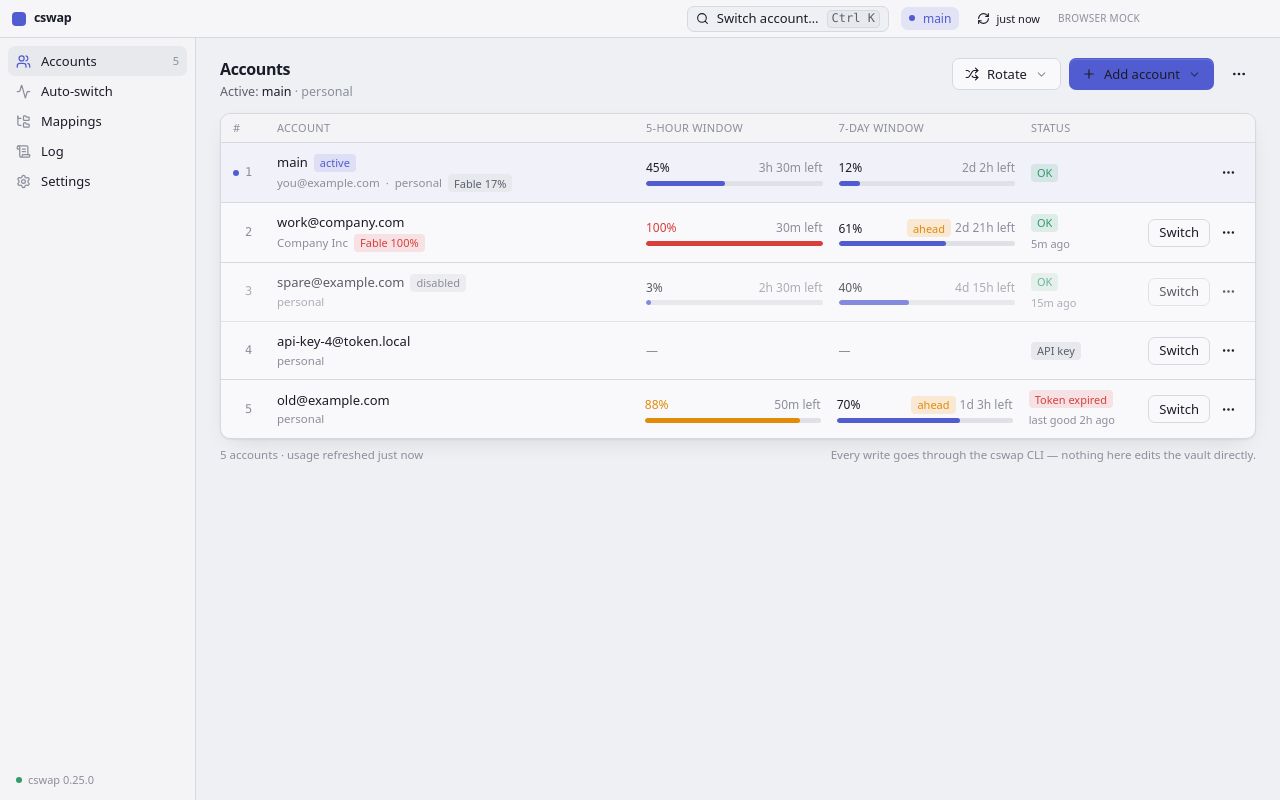
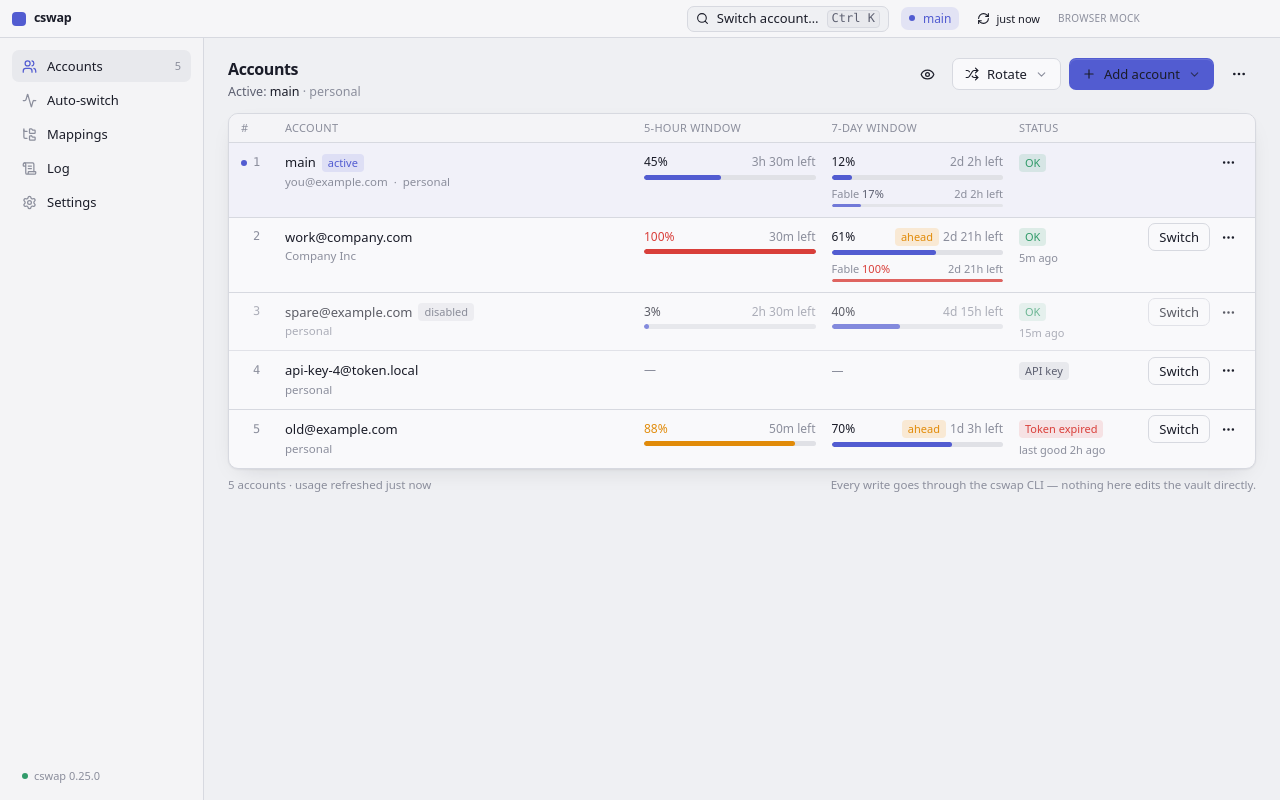
Before and after one commit to TheSkinnyRat/cswap-desktop, a React (Vite) app: page /home/you/work/client-app in a window 1280 px wide. Built offline with nearby package versions, Linux system fonts and the light colour scheme.

Commit message:
feat: Purwa's first-look fixes — roomier sidebar, top-aligned columns, white text on primary buttons in dark, eye button to mask emails, menus never truncate, refresh on focus + 'Never' interval, per-model windows under the 7-day column; 0.1.4

```diff
--- a/package.json
+++ b/package.json
@@ -1,6 +1,6 @@
 {
   "name": "cswap-desktop",
-  "version": "0.1.3",
+  "version": "0.1.4",
   "description": "Desktop app for claude-swap (cswap): manage and switch Claude Code accounts without the terminal.",
   "main": "./out/main/index.js",
   "author": "Purwa Sabrang Ramadhan",
--- a/src/main/core.ts
+++ b/src/main/core.ts
@@ -120,8 +120,20 @@
   }
   private scheduleRefresh(): void {
     if (this.refreshTimer) clearInterval(this.refreshTimer)
-    const secs = Math.max(15, this.settings.get().refreshSeconds || 60)
-    this.refreshTimer = setInterval(() => void this.refresh(), secs * 1000)
+    this.refreshTimer = null
+    const secs = this.settings.get().refreshSeconds
+    if (!secs || secs <= 0) return // 0 = never; manual, focus and vault changes still refresh
+    this.refreshTimer = setInterval(() => void this.refresh(), Math.max(15, secs) * 1000)
+  }
+
+  // Window shown or focused: re-read once, but not more often than every 10 s.
+  private lastFocusRefresh = 0
+  refreshOnFocus(): void {
+    if (!this.settings.get().refreshOnFocus) return
+    const now = Date.now()
+    if (now - this.lastFocusRefresh < 10000) return
+    this.lastFocusRefresh = now
+    void this.refresh()
   }
 
   // Every mutation ends with a refresh so the UI never shows a stale row.
--- a/src/main/index.ts
+++ b/src/main/index.ts
@@ -40,6 +40,8 @@
   w.on('ready-to-show', () => {
     if (!(process.argv.includes('--hidden') || core.settings.get().startMinimized)) w.show()
   })
+  w.on('focus', () => core?.refreshOnFocus())
+  w.on('show', () => core?.refreshOnFocus())
   w.on('close', (e) => {
     if (!quitting && core.settings.get().closeToTray && tray) {
       e.preventDefault()
--- a/src/renderer/src/components/CommandPalette.tsx
+++ b/src/renderer/src/components/CommandPalette.tsx
@@ -5,10 +5,10 @@
 import { api } from '../lib/api'
 import { useToast } from '../lib/toast'
 import { Kbd, cx } from './ui'
-import { pct } from '../lib/format'
+import { maskEmail, pct } from '../lib/format'
 
 export function CommandPalette({ open, onClose }: { open: boolean; onClose: () => void }): React.JSX.Element | null {
-  const { accounts, setPage } = useStore()
+  const { accounts, setPage, settings } = useStore()
   const { notify } = useToast()
   const [q, setQ] = useState('')
   const [i, setI] = useState(0)
@@ -80,7 +80,7 @@
                   <span className={cx('h-[6px] w-[6px] rounded-full', r.a.active ? 'bg-accent' : 'bg-border-strong')} />
                   <span className="min-w-0 flex-1 truncate text-fg">
                     {r.a.alias && <span className="mr-1.5 font-medium">{r.a.alias}</span>}
-                    <span className={r.a.alias ? 'text-fg-2' : ''}>{r.a.email}</span>
+                    <span className={r.a.alias ? 'text-fg-2' : ''}>{maskEmail(r.a.email, settings.maskEmails)}</span>
                   </span>
                   {r.a.usage?.fiveHour && <span className="text-[11.5px] text-fg-3">5h {pct(r.a.usage.fiveHour.pct)} · 7d {pct(r.a.usage.sevenDay?.pct)}</span>}
                   {r.a.active ? <span className="text-[11px] text-accent">active</span> : <ArrowRightLeft size={13} className="text-fg-3" />}
--- a/src/renderer/src/components/Sidebar.tsx
+++ b/src/renderer/src/components/Sidebar.tsx
@@ -14,14 +14,14 @@
   const { page, setPage, binary, auto, accounts, updater } = useStore()
   const count = accounts.payload?.accounts.length
   return (
-    <nav className="flex w-[196px] shrink-0 flex-col border-r border-border bg-surface/40 px-2 py-2" aria-label="Main">
+    <nav className="flex w-[204px] shrink-0 flex-col gap-[2px] border-r border-border bg-surface/40 px-3 py-3" aria-label="Main">
       {items.map((it) => (
         <button
           key={it.id}
           onClick={() => setPage(it.id)}
           aria-current={page === it.id ? 'page' : undefined}
           data-testid={`nav-${it.id}`}
-          className={cx('flex h-[30px] items-center gap-2.5 rounded-md px-2 text-[13px] transition-colors duration-150', page === it.id ? 'bg-surface-2 font-medium text-fg' : 'text-fg-2 hover:bg-surface-2/70 hover:text-fg')}
+          className={cx('flex h-[32px] items-center gap-2.5 rounded-md px-2.5 text-[13px] transition-colors duration-150', page === it.id ? 'bg-surface-2 font-medium text-fg' : 'text-fg-2 hover:bg-surface-2/70 hover:text-fg')}
         >
           <span className={page === it.id ? 'text-accent' : 'text-fg-3'}>{it.icon}</span>
           <span className="flex-1 text-left">{it.label}</span>
@@ -31,7 +31,7 @@
         </button>
       ))}
       <div className="flex-1" />
-      <div className="px-2 pb-1 text-[11px] text-fg-3" data-testid="sidebar-status">
+      <div className="px-2.5 pb-1 text-[11px] text-fg-3" data-testid="sidebar-status">
         {binary === null ? (
           'detecting cswap…'
         ) : binary.version ? (
--- a/src/renderer/src/components/TitleBar.tsx
+++ b/src/renderer/src/components/TitleBar.tsx
@@ -2,10 +2,10 @@
 import { useStore } from '../lib/store'
 import { platform, isElectron } from '../lib/api'
 import { Kbd, cx } from './ui'
-import { ageSeconds } from '../lib/format'
+import { ageSeconds, maskEmail } from '../lib/format'
 
 export function TitleBar({ onPalette }: { onPalette: () => void }): React.JSX.Element {
-  const { accounts, refresh, now } = useStore()
+  const { accounts, refresh, now, settings } = useStore()
   const active = accounts.payload?.accounts.find((a) => a.active)
   const mac = platform === 'darwin'
   const fetchedAge = accounts.fetchedAt ? ageSeconds((now - new Date(accounts.fetchedAt).getTime()) / 1000) : ''
@@ -28,7 +28,7 @@
       {active && (
         <div className="no-drag hidden items-center gap-2 rounded-md bg-accent-soft px-2 py-[3px] text-[12px] text-accent md:flex" data-testid="active-pill">
           <span className="h-[6px] w-[6px] rounded-full bg-accent" />
-          <span className="font-medium">{active.alias || active.email}</span>
+          <span className="font-medium">{active.alias || maskEmail(active.email, settings.maskEmails)}</span>
         </div>
       )}
       <button
--- a/src/renderer/src/pages/Accounts.tsx
+++ b/src/renderer/src/pages/Accounts.tsx
@@ -6,14 +6,15 @@
 import { useToast } from '../lib/toast'
 import { Bar, Button, Chip, Dialog, Empty, Field, Input, Menu, Switch, cx } from '../components/ui'
 import { PageHeader } from '../components/PageHeader'
-import { ageSeconds, clockOf, orgTag, pct, relTime, resetText, statusLabel, statusTone, tone } from '../lib/format'
+import { ageSeconds, clockOf, maskEmail, orgTag, pct, relTime, resetText, statusLabel, statusTone, tone } from '../lib/format'
 
 type DialogKind = { kind: 'add' } | { kind: 'token' } | { kind: 'diag' } | { kind: 'alias'; a: Account } | { kind: 'move'; a: Account } | { kind: 'remove'; a: Account } | { kind: 'export'; a?: Account } | { kind: 'import' } | null
 
 export function AccountsPage(): React.JSX.Element {
-  const { accounts, now } = useStore()
+  const { accounts, now, settings, updateSettings } = useStore()
   const { notify } = useToast()
   const [dlg, setDlg] = useState<DialogKind>(null)
+  const mask = settings.maskEmails
   const [busy, setBusy] = useState<string | null>(null)
   const list = accounts.payload?.accounts ?? []
   const active = list.find((a) => a.active)
@@ -48,7 +49,7 @@
         subtitle={
           active ? (
             <>
-              Active: <span className="font-medium text-fg">{active.alias || active.email}</span>
+              Active: <span className="font-medium text-fg">{active.alias || maskEmail(active.email, mask)}</span>
               {active.isOrganization && <span className="text-fg-3"> · {orgTag(active)}</span>}
             </>
           ) : list.length ? (
@@ -57,6 +58,16 @@
         }
         actions={
           <>
+            <Button
+              variant="ghost"
+              className="!px-2"
+              aria-label={mask ? 'Show email addresses' : 'Hide email addresses'}
+              aria-pressed={mask}
+              title={mask ? 'Show email addresses' : 'Hide email addresses (keeps the first three characters)'}
+              data-testid="mask-toggle"
+              icon={mask ? <EyeOff size={15} /> : <Eye size={15} />}
+              onClick={() => void updateSettings({ maskEmails: !mask })}
+            />
             <Menu
               width={260}
               trigger={(open) => (
@@ -83,7 +94,7 @@
               ]}
             />
             <Menu
-              width={220}
+              width={260}
               trigger={() => <Button variant="ghost" className="!px-2" aria-label="More" data-testid="more-menu" icon={<Ellipsis size={16} />} />}
               items={[
                 { label: 'Export all accounts…', icon: <Download size={14} />, onSelect: () => setDlg({ kind: 'export' }) },
@@ -132,7 +143,7 @@
         )}
         {list.length > 0 && (
           <div className="overflow-hidden rounded-lg border border-border bg-surface shadow-card" data-testid="accounts-table">
-            <div className="grid grid-cols-[28px_minmax(220px,2fr)_minmax(140px,1fr)_minmax(140px,1fr)_minmax(84px,auto)_112px] items-center gap-4 border-b border-border bg-bg/50 px-3 py-1.5 text-[11px] font-medium uppercase tracking-wide text-fg-3">
+            <div className="grid grid-cols-[28px_minmax(200px,2fr)_minmax(150px,1fr)_minmax(150px,1fr)_minmax(96px,auto)_112px] items-center gap-4 border-b border-border bg-bg/50 px-3 py-1.5 text-[11px] font-medium uppercase tracking-wide text-fg-3">
               <span>#</span>
               <span>Account</span>
               <span>5-hour window</span>
@@ -141,7 +152,7 @@
               <span />
             </div>
             {list.map((a) => (
-              <AccountRow key={a.number} a={a} now={now} busy={busy} onSwitch={() => void switchTo(a)} onAction={(k) => setDlg(k)} onToggleDisabled={() => void act(`dis-${a.number}`, () => api.setDisabled(String(a.number), !a.disabled), () => (a.disabled ? `Account-${a.number} back in rotation` : `Account-${a.number} held out of rotation`))} onLaunch={() => void act(`run-${a.number}`, () => api.launchSession(String(a.number)), (v) => `Opened a terminal running ${(v as { command: string }).command}`)} />
+              <AccountRow key={a.number} a={a} now={now} mask={mask} busy={busy} onSwitch={() => void switchTo(a)} onAction={(k) => setDlg(k)} onToggleDisabled={() => void act(`dis-${a.number}`, () => api.setDisabled(String(a.number), !a.disabled), () => (a.disabled ? `Account-${a.number} back in rotation` : `Account-${a.number} held out of rotation`))} onLaunch={() => void act(`run-${a.number}`, () => api.launchSession(String(a.number)), (v) => `Opened a terminal running ${(v as { command: string }).command}`)} />
             ))}
           </div>
         )}
@@ -192,24 +203,24 @@
   )
 }
 
-function AccountRow({ a, now, busy, onSwitch, onAction, onToggleDisabled, onLaunch }: { a: Account; now: number; busy: string | null; onSwitch: () => void; onAction: (k: DialogKind) => void; onToggleDisabled: () => void; onLaunch: () => void }): React.JSX.Element {
+function AccountRow({ a, now, mask, busy, onSwitch, onAction, onToggleDisabled, onLaunch }: { a: Account; now: number; mask: boolean; busy: string | null; onSwitch: () => void; onAction: (k: DialogKind) => void; onToggleDisabled: () => void; onLaunch: () => void }): React.JSX.Element {
   const usage = a.usage ?? a.lastGoodUsage ?? null
   const stale = !a.usage && !!a.lastGoodUsage
   const sTone = statusTone(a.usageStatus)
   return (
     <div
-      className={cx('group grid grid-cols-[28px_minmax(220px,2fr)_minmax(140px,1fr)_minmax(140px,1fr)_minmax(84px,auto)_112px] items-center gap-4 border-b border-border px-3 py-2.5 last:border-b-0 transition-colors duration-150 hover:bg-surface-2/50', a.active && 'bg-accent-soft/40 hover:bg-accent-soft/50', a.disabled && 'opacity-70')}
+      className={cx('group grid grid-cols-[28px_minmax(200px,2fr)_minmax(150px,1fr)_minmax(150px,1fr)_minmax(96px,auto)_112px] items-start gap-4 border-b border-border px-3 py-2.5 last:border-b-0 transition-colors duration-150 hover:bg-surface-2/50', a.active && 'bg-accent-soft/40 hover:bg-accent-soft/50', a.disabled && 'opacity-70')}
       data-testid={`account-row-${a.number}`}
       data-active={a.active || undefined}
     >
-      <div className="flex items-center gap-1.5">
+      <div className="flex h-[19px] items-center gap-1.5">
         <span className={cx('h-[6px] w-[6px] rounded-full', a.active ? 'bg-accent' : 'bg-transparent')} aria-label={a.active ? 'active' : undefined} />
         <span className="mono text-fg-3">{a.number}</span>
       </div>
       <div className="min-w-0">
         <div className="flex min-w-0 items-center gap-1.5">
-          <span className="truncate text-[13px] font-medium text-fg" title={a.email} data-testid={a.alias ? `alias-${a.number}` : undefined}>
-            {a.alias || a.email}
+          <span className="truncate text-[13px] font-medium text-fg" title={mask ? undefined : a.email} data-testid={a.alias ? `alias-${a.number}` : undefined}>
+            {a.alias || maskEmail(a.email, mask)}
           </span>
           {a.active && <Chip tone="accent">active</Chip>}
           {a.disabled && (
@@ -220,22 +231,30 @@
         </div>
         <div className="mt-0.5 flex min-w-0 items-center gap-1.5 text-[11.5px] text-fg-3">
           {a.alias && (
-            <span className="truncate" title={a.email}>
-              {a.email}
+            <span className="truncate" title={mask ? undefined : a.email}>
+              {maskEmail(a.email, mask)}
             </span>
           )}
           {a.alias && <span>·</span>}
           <span className="truncate">{orgTag(a)}</span>
-          {usage?.scoped?.map((s) => (
-            <Chip key={s.name} tone={tone(s.pct) === 'ok' ? 'muted' : tone(s.pct)} title={`${s.name} weekly limit${s.resetsAt ? ` · resets ${relTime(s.resetsAt, now)}` : ''}`} className="shrink-0">
-              {s.name} {pct(s.pct)}
-            </Chip>
-          ))}
         </div>
       </div>
       <WindowCell w={usage?.fiveHour} now={now} label="5h" />
-      <WindowCell w={usage?.sevenDay} now={now} label="7d" />
-      <div className="flex flex-col items-start gap-1">
+      <div className="min-w-0">
+        <WindowCell w={usage?.sevenDay} now={now} label="7d" />
+        {usage?.scoped?.map((s) => (
+          <div key={s.name} className="mt-1.5" data-testid={`scoped-${s.name}`} title={`${s.name} weekly limit${s.resetsAt ? ` · resets ${relTime(s.resetsAt, now)}` : ''}`}>
+            <div className="mb-0.5 flex items-baseline justify-between gap-2 text-[11px]">
+              <span className="truncate text-fg-3">
+                {s.name} <span className={cx('font-medium tabular-nums', tone(s.pct) === 'danger' ? 'text-danger' : tone(s.pct) === 'warn' ? 'text-warn' : 'text-fg-2')}>{pct(s.pct)}</span>
+              </span>
+              {s.resetsAt && <span className="truncate tabular-nums text-fg-3">{resetText(s.resetsAt, now)}</span>}
+            </div>
+            <Bar pct={s.pct} tone={tone(s.pct)} className="!h-[3px] opacity-80" />
+          </div>
+        ))}
+      </div>
+      <div className="flex min-h-[19px] flex-col items-start justify-center gap-1">
         <Chip tone={sTone} title={a.usageStatus}>
           {statusLabel(a.usageStatus)}
         </Chip>
@@ -246,12 +265,12 @@
         )}
         {!stale && a.usageAgeSeconds !== undefined && a.usageAgeSeconds >= 60 && <span className="text-[11px] text-fg-3">{ageSeconds(a.usageAgeSeconds)}</span>}
       </div>
-      <div className="flex items-center justify-end gap-1">
+      <div className="flex h-[19px] items-center justify-end gap-1">
         <Button size="sm" variant={a.active ? 'ghost' : 'default'} disabled={a.active} loading={busy === `switch-${a.number}`} onClick={onSwitch} data-testid={`switch-${a.number}`} className={a.active ? 'invisible' : ''}>
           Switch
         </Button>
         <Menu
-          width={230}
+          width={280}
           trigger={() => <Button size="sm" variant="ghost" className="!px-1.5" aria-label={`Actions for account ${a.number}`} data-testid={`row-menu-${a.number}`} icon={<Ellipsis size={15} />} />}
           items={[
             { label: a.alias ? 'Change alias…' : 'Set alias…', icon: <Tag size={14} />, onSelect: () => onAction({ kind: 'alias', a }) },
@@ -260,7 +279,7 @@
             { separator: true, label: '' },
             { label: 'Open terminal as this account', hint: `cswap run ${a.number}`, icon: <TerminalSquare size={14} />, onSelect: onLaunch },
             { label: 'Export this account…', icon: <Download size={14} />, onSelect: () => onAction({ kind: 'export', a }) },
-            { label: 'Re-add from current login', hint: `slot ${a.number}`, icon: <Pencil size={14} />, onSelect: () => onAction({ kind: 'add' }) },
+            { label: 'Re-add from the current login', hint: `slot ${a.number}`, icon: <Pencil size={14} />, onSelect: () => onAction({ kind: 'add' }) },
             { separator: true, label: '' },
             { label: 'Remove account…', icon: <Trash2 size={14} />, danger: true, onSelect: () => onAction({ kind: 'remove', a }) }
           ]}
--- a/src/shared/types.ts
+++ b/src/shared/types.ts
@@ -203,6 +203,8 @@
   autoStartAutoSwitch: boolean
   autoDryRun: boolean
   autoUpdate: boolean
+  maskEmails: boolean
+  refreshOnFocus: boolean
 }
 
 export const DEFAULT_SETTINGS: AppSettings = {
@@ -215,7 +217,9 @@
   notifyOnAutoSwitch: true,
   autoStartAutoSwitch: false,
   autoDryRun: false,
-  autoUpdate: true
+  autoUpdate: true,
+  maskEmails: false,
+  refreshOnFocus: true
 }
 
 export type Result<T> = { ok: true; value: T } | { ok: false; error: CswapError }
```
Also changed, not shown: src/renderer/src/components/ui.tsx (+8 -6 lines), src/renderer/src/lib/format.ts (+7 -0 lines), src/renderer/src/pages/Settings.tsx (+8 -2 lines), src/renderer/src/styles/app.css (+4 -4 lines), 2 other files (tests, documents, lock files or other folders).
